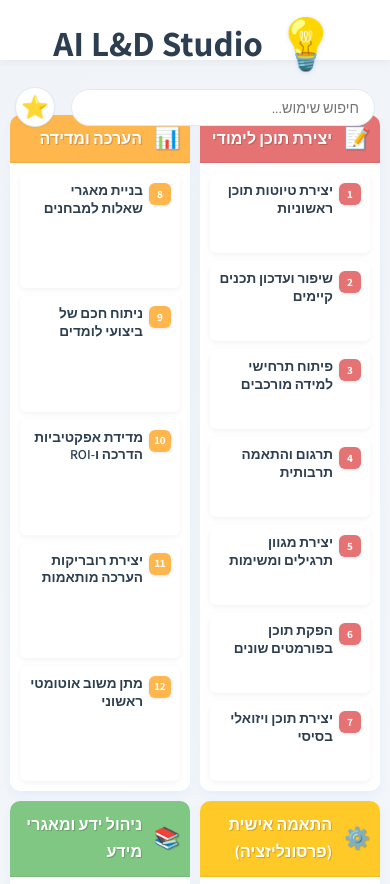
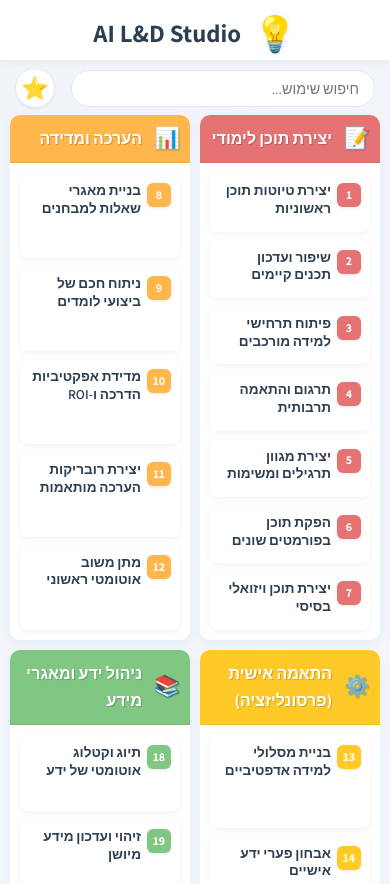
Before and after one commit to MiriMK3/AI-Inspiration-Hub, a plain HTML site: page index.html in a window 390 px wide. Shown: the top 884 px of the page. Drawn offline with Linux system fonts and the light colour scheme.

Commit message:
Update style.css

```diff
--- a/style.css
+++ b/style.css
@@ -1,29 +1,31 @@
-/* --- הגדרות בסיס ומשתנים (כמו v4) --- */
+/* === AI L&D Studio Styles v6 - Fixed & Enhanced === */
+
+/* --- הגדרות בסיס ומשתנים (משולב מ-v5 עם תיקונים) --- */
 :root {
     --font-primary: 'Assistant', sans-serif;
-    --bg-gradient-start: #f0f4f8; /* מעט שונה */
+    --bg-gradient-start: #f0f4f8;
     --bg-gradient-end: #ffffff;
-    --text-color-primary: #2c3e50; /* כהה יותר */
+    --text-color-primary: #2c3e50;
     --text-color-secondary: #5a6a7a;
-    --primary-accent: #2979ff; /* כחול חי יותר */
-    --secondary-accent: #673ab7; /* סגול עמוק */
-    --highlight-yellow: #ffc107; /* צהוב בהיר יותר */
-    --card-bg: rgba(255, 255, 255, 0.95); /* טיפה פחות שקוף */
-    --card-shadow: 0 4px 10px rgba(41, 121, 255, 0.06); /* צל עדין יותר */
+    --primary-accent: #2979ff;
+    --secondary-accent: #673ab7;
+    --highlight-yellow: #ffc107;
+    --card-bg: rgba(255, 255, 255, 0.95);
+    --card-shadow: 0 4px 10px rgba(41, 121, 255, 0.06);
     --card-hover-shadow: 0 7px 18px rgba(41, 121, 255, 0.1);
-    --panel-bg: #ffffff; /* פאנל אטום */
+    --panel-bg: #ffffff;
     --panel-shadow: -10px 0 35px rgba(0, 0, 0, 0.12);
-    --border-light: #e1e9f0; /* גבול מעט בהיר יותר */
+    --border-light: #e1e9f0;
     --header-height: 70px;
     --transition-speed: 0.3s;
     --transition-bounce: cubic-bezier(0.68, -0.55, 0.27, 1.55);
     --card-border-radius: 12px;
     --panel-border-radius: 18px 0 0 18px;
-    /* פלטת צבעים מעודכנת */
+    /* פלטת צבעים מתוקנת */
     --cat-colors:
         #e57373, /* Red */
         #ffb74d, /* Orange */
-        #ffca28, /* Amber - תחליף לצהוב הבעייתי */
+        #ffca28, /* Amber - תחליף לצהוב */
         #81c784, /* Green */
         #4fc3f7, /* Light Blue */
         #64b5f6, /* Blue */
@@ -36,46 +38,17 @@
 /* --- סגנונות בסיס וגוף --- */
 *, *::before, *::after { box-sizing: border-box; margin: 0; padding: 0; }
 html { scroll-behavior: smooth; }
-body {
-    font-family: var(--font-primary);
-    background: linear-gradient(145deg, var(--bg-gradient-start), var(--bg-gradient-end));
-    color: var(--text-color-primary);
-    line-height: 1.7;
-    min-height: 100vh;
-    display: flex;
-    overflow-x: hidden;
-}
+body { font-family: var(--font-primary); background: linear-gradient(145deg, var(--bg-gradient-start), var(--bg-gradient-end)); color: var(--text-color-primary); line-height: 1.7; min-height: 100vh; display: flex; overflow-x: hidden; }
 #app-container { display: flex; flex-direction: column; flex-grow: 1; width: 100%; }
 
 /* --- Header --- */
 header { background-color: rgba(255, 255, 255, 0.95); backdrop-filter: blur(10px); box-shadow: 0 2px 8px rgba(0, 0, 0, 0.05); position: sticky; top: 0; z-index: 100; width: 100%; height: var(--header-height); }
 .header-content { display: flex; justify-content: space-between; align-items: center; max-width: 1800px; margin: 0 auto; padding: 0 30px; height: 100%; }
-/* שינוי: h1 הוא רק עטיפה */
-header h1 { font-size: inherit; font-weight: inherit; margin: 0; padding: 0; display: inline-block; /* או flex */ }
-/* עיצוב הכפתור של הכותרת */
-.reset-button {
-    background: none;
-    border: none;
-    padding: 0;
-    margin: 0;
-    font-family: inherit; /* יורש פונט */
-    font-size: 1.7em; /* גודל טקסט הכותרת */
-    font-weight: 700;
-    color: var(--text-color-primary);
-    display: flex;
-    align-items: center;
-    gap: 12px;
-    cursor: pointer;
-    transition: color var(--transition-speed) ease;
-}
-.reset-button:hover, .reset-button:focus {
-    color: var(--primary-accent); /* שינוי צבע בריחוף/מיקוד */
-    outline: none; /* הסרת outline ברירת מחדל */
-}
-.reset-button:hover .logo-icon, .reset-button:focus .logo-icon {
-     filter: drop-shadow(0 2px 5px rgba(41, 121, 255, 0.5)); /* הדגשת צל האייקון */
-}
-
+header h1 { font-size: inherit; font-weight: inherit; margin: 0; padding: 0; display: inline-block; }
+/* עיצוב כפתור האיפוס */
+.reset-button { background: none; border: none; padding: 0; margin: 0; font-family: inherit; font-size: 1.7em; font-weight: 700; color: var(--text-color-primary); display: flex; align-items: center; gap: 12px; cursor: pointer; transition: color var(--transition-speed) ease; }
+.reset-button:hover, .reset-button:focus { color: var(--primary-accent); outline: none; }
+.reset-button:hover .logo-icon, .reset-button:focus .logo-icon { filter: drop-shadow(0 2px 5px rgba(41, 121, 255, 0.5)); }
 .logo-icon { font-size: 1.7em; color: var(--primary-accent); filter: drop-shadow(0 1px 2px rgba(41, 121, 255, 0.2)); transition: filter var(--transition-speed) ease;}
 .controls { display: flex; gap: 15px; align-items: center; }
 #search-input { padding: 10px 20px; border-radius: 25px; border: 1px solid var(--border-light); background-color: #fff; color: var(--text-color-secondary); min-width: 300px; transition: all var(--transition-speed) ease; font-family: var(--font-primary); font-size: 0.95em; outline: none; }
@@ -91,8 +64,8 @@ header h1 { font-size: inherit; font-weight: inherit; margin: 0; padding: 0; dis
 .status-message.error { background-color: #ffebee; color: #c62828; border: 1px solid #ef9a9a; }
 .status-message.info { background-color: #e3f2fd; color: #1565c0; border: 1px solid #90caf9; }
 
-/* --- Dashboard Layout (כמו v5) --- */
-#studio-dashboard { padding: 25px; max-width: 1800px; margin: 0 auto; flex-grow: 1; display: grid; grid-template-columns: repeat(auto-fit, minmax(270px, 1fr)); gap: 25px; }
+/* --- Dashboard Layout (חזרה לפריסה של v5 עם שיפורים) --- */
+#studio-dashboard { padding: 25px; max-width: 1800px; margin: 0 auto; flex-grow: 1; display: grid; grid-template-columns: repeat(auto-fit, minmax(280px, 1fr)); /* רוחב מינימלי מעט גדול יותר */ gap: 25px; }
 
 /* --- טוען ראשוני (כמו v5) --- */
 #initial-loader { grid-column: 1 / -1; text-align: center; padding: 50px 0; color: var(--text-color-secondary); }
@@ -104,29 +77,32 @@ header h1 { font-size: inherit; font-weight: inherit; margin: 0; padding: 0; dis
 .category-zone { background-color: var(--card-bg); border-radius: var(--card-border-radius); box-shadow: var(--card-shadow); padding: 0; display: flex; flex-direction: column; opacity: 0; transform: translateY(15px); animation: fadeInUp 0.5s cubic-bezier(0.25, 0.8, 0.25, 1) forwards; transition: box-shadow var(--transition-speed) ease, transform var(--transition-speed) ease; overflow: hidden; }
 .category-zone:hover { transform: translateY(-5px); box-shadow: var(--card-hover-shadow); }
 @keyframes fadeInUp { to { opacity: 1; transform: translateY(0); } }
-.category-zone:nth-child(1) { animation-delay: 0.1s; } .category-zone:nth-child(2) { animation-delay: 0.15s; }
+/* השהיית אנימציה */
+.category-zone:nth-child(1) { animation-delay: 0.1s; } .category-zone:nth-child(2) { animation-delay: 0.15s; } .category-zone:nth-child(3) { animation-delay: 0.2s; } .category-zone:nth-child(4) { animation-delay: 0.25s; } .category-zone:nth-child(5) { animation-delay: 0.3s; } .category-zone:nth-child(6) { animation-delay: 0.35s; }
 /* ... וכו' ... */
 
-/* --- כותרת קטגוריה (כמו v5) --- */
+
+/* --- כותרת קטגוריה (עיצוב v5) --- */
 .category-header { display: flex; align-items: center; gap: 12px; padding: 15px 20px; background: var(--category-color, var(--primary-accent)); color: #fff; text-shadow: 1px 1px 1px rgba(0,0,0,0.2); border-bottom: 1px solid rgba(0,0,0,0.07); }
 .category-icon { font-size: 1.5em; line-height: 1; opacity: 1; }
 .category-title { font-size: 1.2em; font-weight: 700; color: inherit; margin: 0; flex-grow: 1; }
 
-/* --- גריד כרטיסיות (כמו v5) --- */
-.card-grid { display: grid; grid-template-columns: repeat(auto-fit, minmax(180px, 1fr)); grid-auto-rows: 1fr; gap: 15px; padding: 20px; flex-grow: 1; align-content: start;}
+/* --- גריד כרטיסיות (שיפור גובה אחיד) --- */
+.card-grid { display: grid; grid-template-columns: repeat(auto-fit, minmax(180px, 1fr)); grid-auto-rows: 1fr; /* חשוב לגובה אחיד */ gap: 15px; padding: 20px; flex-grow: 1; align-content: start; }
 
-/* --- כרטיסיית השראה (כמו v5) --- */
-.inspiration-card { background: #fff; border-radius: 10px; padding: 15px; cursor: pointer; transition: all var(--transition-speed) ease; display: flex; flex-direction: column; justify-content: space-between; position: relative; box-shadow: 0 2px 6px rgba(0,0,0,0.05); overflow: hidden; border: 1px solid transparent; }
+/* --- כרטיסיית השראה (עם גובה אחיד משופר) --- */
+.inspiration-card { background: #fff; border-radius: 10px; padding: 15px; cursor: pointer; transition: all var(--transition-speed) ease; display: flex; flex-direction: column; /* חשוב */ justify-content: space-between; /* חשוב */ position: relative; box-shadow: 0 2px 6px rgba(0,0,0,0.05); overflow: hidden; border: 1px solid transparent; }
 .inspiration-card::before { content: ''; position: absolute; top: 0; left: 0; width: 100%; height: 100%; background: linear-gradient(135deg, rgba(255,255,255,0.4) 0%, rgba(255,255,255,0) 70%); opacity: 0; transition: opacity var(--transition-speed) ease; z-index: 0; border-radius: inherit; pointer-events: none; }
 .inspiration-card:hover { transform: translateY(-4px) scale(1.03); box-shadow: 0 7px 18px rgba(41, 121, 255, 0.09); border-color: rgba(41, 121, 255, 0.3); }
 .inspiration-card:hover::before { opacity: 0.6; }
-.card-content { display: flex; align-items: flex-start; gap: 10px; position: relative; z-index: 1; flex-grow: 1; }
+
+.card-content { display: flex; align-items: flex-start; gap: 10px; position: relative; z-index: 1; flex-grow: 1; /* גורם לתוכן למלא את המקום */ margin-bottom: 5px; /* רווח קטן לפני האינדיקטור אם רוצים */ }
 .card-id { background: var(--category-color, var(--primary-accent)); color: white; font-weight: bold; border-radius: 6px; width: 28px; height: 28px; display: inline-flex; justify-content: center; align-items: center; font-size: 0.85em; flex-shrink: 0; box-shadow: 0 1px 3px rgba(0,0,0,0.1); transition: background-color var(--transition-speed) ease; margin-top: 1px; }
 .card-title { font-weight: 600; color: var(--text-color-primary); font-size: 0.95em; line-height: 1.4; margin: 0; flex-grow: 1; }
 .card-favorite-indicator { position: absolute; top: 8px; left: 8px; color: var(--highlight-yellow); font-size: 1.3em; opacity: 0; transform: scale(0.5) rotate(-15deg); transition: all var(--transition-speed) var(--transition-bounce); filter: drop-shadow(0 1px 1px rgba(0,0,0,0.2)); pointer-events: none; }
 .inspiration-card.is-favorite .card-favorite-indicator { opacity: 1; transform: scale(1) rotate(0deg); }
 
-/* הדגשה והסתרה (כמו v5) */
+/* הדגשה והסתרה */
 .inspiration-card.highlight { border-color: var(--primary-accent); box-shadow: 0 0 0 2px var(--primary-accent), 0 6px 18px rgba(41, 121, 255, 0.1); transform: translateY(-2px) scale(1.01); }
 .inspiration-card.card-hidden { display: none !important; }
 
@@ -137,13 +113,9 @@ header h1 { font-size: inherit; font-weight: inherit; margin: 0; padding: 0; dis
 .panel-content-wrapper { padding: 0; position: relative; width: 100%; height: 100%; overflow: hidden; display: flex; flex-direction: column; }
 #close-panel-btn { position: absolute; top: 20px; left: 25px; background: rgba(0,0,0,0.06); border: none; color: var(--text-color-secondary); font-size: 1.7em; border-radius: 50%; width: 38px; height: 38px; cursor: pointer; display: flex; justify-content: center; align-items: center; line-height: 1; transition: all var(--transition-speed) ease; z-index: 10; }
 #close-panel-btn:hover { color: var(--text-color-primary); background-color: rgba(0,0,0,0.1); transform: rotate(180deg) scale(1.1); }
-
-/* ספינר טעינה (כמו v5) */
 #panel-loader { position: absolute; top: 0; left: 0; width: 100%; height: 100%; background: rgba(255, 255, 255, 0.9); display: flex; justify-content: center; align-items: center; z-index: 5; opacity: 0; visibility: hidden; transition: opacity 0.3s ease, visibility 0s 0.3s; }
 #detail-panel.loading #panel-loader { opacity: 1; visibility: visible; transition: opacity 0.3s ease, visibility 0s 0s; }
 .spinner { width: 45px; height: 45px; border: 5px solid var(--border-light); border-top-color: var(--primary-accent); border-radius: 50%; animation: spin 1s linear infinite; }
-
-/* תוכן הפאנל (כמו v5) */
 #detail-content { overflow-y: auto; flex-grow: 1; padding: 70px 30px 35px 30px; scrollbar-width: thin; scrollbar-color: var(--primary-accent) var(--bg-gradient-start); }
 #detail-content::-webkit-scrollbar { width: 7px; } #detail-content::-webkit-scrollbar-track { background: #f1f1f1; border-radius: 3px;} #detail-content::-webkit-scrollbar-thumb { background-color: var(--primary-accent); border-radius: 3px;}
 #detail-content h2 { font-size: 1.7em; font-weight: 700; color: var(--primary-accent); margin-bottom: 12px; line-height: 1.3; }
@@ -153,7 +125,7 @@ header h1 { font-size: inherit; font-weight: inherit; margin: 0; padding: 0; dis
 #detail-content p#detail-description { margin-bottom: 25px; color: var(--text-color-primary); font-size: 1.05em; }
 #detail-content .example { background-color: #f1f5f9; padding: 18px; border-radius: 8px; margin: 25px 0; border-left: 5px solid var(--secondary-accent); color: #334155; position: relative; font-style: italic; }
 #detail-content .example::before { content: 'דוגמה'; position: absolute; top: -10px; right: 12px; background-color: var(--secondary-accent); color: white; padding: 2px 8px; border-radius: 4px; font-size: 0.75em; font-weight: 600; font-style: normal; }
-#detail-content .example strong { display: none; } /* מסתיר "דוגמה:" טקסטואלי */
+#detail-content .example strong { display: none; } /* הסתרת strong */
 #related-container { margin-top: 30px; border-top: 1px solid var(--border-light); padding-top: 25px; }
 #related-container p strong { font-weight: 700; color: var(--text-color-secondary); font-size: 1.1em; }
 #related-list { margin: 15px 0 0 0; list-style: none; padding: 0;}
@@ -161,8 +133,6 @@ header h1 { font-size: inherit; font-weight: inherit; margin: 0; padding: 0; dis
 #related-list a { color: var(--primary-accent); font-weight: 600; font-size: 1em; padding-bottom: 3px; text-decoration: none; display: inline-block; position: relative; }
 #related-list a::after { content: ''; position: absolute; width: 0; height: 1px; display: block; margin-top: 2px; right: 0; background: var(--primary-accent); transition: width var(--transition-speed) ease; }
 #related-list a:hover::after { width: 100%; left: 0; }
-
-/* כפתור מועדפים (כמו v5) */
 #favorite-btn { display: flex; align-items: center; justify-content: center; gap: 10px; width: 100%; padding: 14px 20px; margin-top: 35px; background: var(--primary-accent); color: white; border: none; border-radius: 10px; cursor: pointer; font-size: 1.15em; font-weight: 700; transition: all var(--transition-speed) ease; font-family: var(--font-primary); box-shadow: 0 4px 15px rgba(41, 121, 255, 0.2); }
 #favorite-btn:hover { background: #1e68d6; transform: translateY(-3px); box-shadow: 0 7px 20px rgba(41, 121, 255, 0.3); }
 #favorite-btn:active { transform: translateY(0px) scale(0.97); box-shadow: 0 2px 8px rgba(41, 121, 255, 0.2); }
@@ -172,19 +142,29 @@ header h1 { font-size: inherit; font-weight: inherit; margin: 0; padding: 0; dis
 /* --- Footer (כמו v5) --- */
 footer { text-align: center; padding: 25px; background-color: transparent; color: var(--text-color-secondary); font-size: 0.95em; font-weight: 300; margin-top: 40px; border-top: 1px solid var(--border-light); }
 
-/* --- Media Queries משופרים (כמו v5) --- */
+/* --- Media Queries (כמו v5, עם התאמות קלות אם צריך) --- */
+/* (העתק את ה-Media Queries מ-v5 לכאן) */
 @media (max-width: 1400px) { .header-content, #studio-dashboard { max-width: 1300px; } }
 @media (max-width: 1200px) { .header-content, #studio-dashboard { max-width: 1100px; padding: 0 20px; } #studio-dashboard { padding: 25px 20px; gap: 20px; } }
-@media (max-width: 992px) { #studio-dashboard { grid-template-columns: repeat(auto-fit, minmax(220px, 1fr)); } .header-content { padding: 0 15px;} header h1 { font-size: 1.5em; } #search-input { min-width: 180px; } } /* הקטנת רוחב מינימלי לכרטיסיות */
+@media (max-width: 992px) {
+    #studio-dashboard { grid-template-columns: repeat(auto-fit, minmax(220px, 1fr)); }
+    .header-content { padding: 0 15px;} header h1 { font-size: 1.5em; }
+    #search-input { min-width: 180px; }
+    .reset-button { font-size: 1.5em;} /* הקטנת כפתור איפוס */
+}
 @media (max-width: 768px) {
      :root { --header-height: 60px; }
-     header h1 { font-size: 1.2em; gap: 8px; } .logo-icon { font-size: 1.4em;} .controls { gap: 8px; }
-     #search-input { flex-grow: 1; margin-left: 8px; padding: 8px 15px; font-size: 0.9em;} .controls button { width: 40px; height: 40px; font-size: 1.4em;}
-     #studio-dashboard { padding: 15px; gap: 12px; } /* הקטנת רווח */ .category-zone { padding: 0 12px 12px 12px; border-radius: 10px; } /* הקטנת פאדינג */
+     header h1 { font-size: 1.2em; gap: 8px; }
+     .reset-button { font-size: 1.2em;} /* הקטנת כפתור איפוס */
+     .logo-icon { font-size: 1.4em;} .controls { gap: 8px; }
+     #search-input { flex-grow: 1; margin-left: 8px; padding: 8px 15px; font-size: 0.9em;}
+     .controls button { width: 40px; height: 40px; font-size: 1.4em;}
+     #studio-dashboard { padding: 15px; gap: 12px; } /* רווח קטן יותר */
+     .category-zone { padding: 0 12px 12px 12px; border-radius: 10px; }
      .category-header { padding: 10px 12px; margin: 0 -12px 12px -12px;} .category-title { font-size: 1.05em; } .category-icon { font-size: 1.3em; }
-     .card-grid { grid-template-columns: repeat(auto-fit, minmax(120px, 1fr)); gap: 8px; padding: 0 0 5px 0;} /* עוד יותר צפוף */
-     .inspiration-card { padding: 10px; min-height: 80px; border-radius: 6px;} .card-content { gap: 6px; } /* הקטנת רווח */
-     .card-id { width: 22px; height: 22px; font-size: 0.7em; } .card-title { font-size: 0.8em; line-height: 1.3; }
+     .card-grid { grid-template-columns: repeat(auto-fit, minmax(130px, 1fr)); gap: 10px; padding: 0 0 5px 0;} /* עוד יותר צפוף */
+     .inspiration-card { padding: 10px; border-radius: 8px;} .card-content { gap: 6px; }
+     .card-id { width: 24px; height: 24px; font-size: 0.75em; } .card-title { font-size: 0.85em; line-height: 1.3; }
      #detail-panel { width: 95%; border-radius: 15px 0 0 15px; } .panel-content-wrapper { padding: 0;}
      #close-panel-btn { top: 12px; left: 12px; font-size: 1.7em; width: 32px; height: 32px; }
      #detail-content { padding: 55px 20px 25px 20px; } #detail-content h2 { font-size: 1.4em; }
@@ -194,10 +174,12 @@ footer { text-align: center; padding: 25px; background-color: transparent; color
 }
 @media (max-width: 480px) {
     .header-content { flex-direction: column; height: auto; padding: 10px 15px; }
-    header h1 { margin-bottom: 12px; text-align: center; font-size: 1.3em; } .controls { width: 100%; }
+    header h1 { margin-bottom: 12px; text-align: center; }
+    .reset-button { font-size: 1.3em; } /* הקטנת כפתור איפוס */
+    .controls { width: 100%; }
     #studio-dashboard { padding: 10px; gap: 10px; grid-template-columns: repeat(2, 1fr); } /* שני טורים קבועים */
     .category-zone { padding: 0 10px 10px 10px; } .category-header { padding: 10px 10px; margin: 0 -10px 10px -10px;} .category-title { font-size: 1em; }
-    .card-grid { grid-template-columns: 1fr; gap: 8px; padding: 0;} /* טור אחד בתוך הקטגוריה */
+    .card-grid { grid-template-columns: 1fr; gap: 8px; padding: 0;} /* טור אחד */
     .inspiration-card { padding: 8px;} .card-title { font-size: 0.85em; }
     #detail-panel { width: 100%; border-radius: 0; box-shadow: none; right: -100% !important; }
     #close-panel-btn { top: 8px; left: 8px; width: 30px; height: 30px; font-size: 1.6em; }
```
